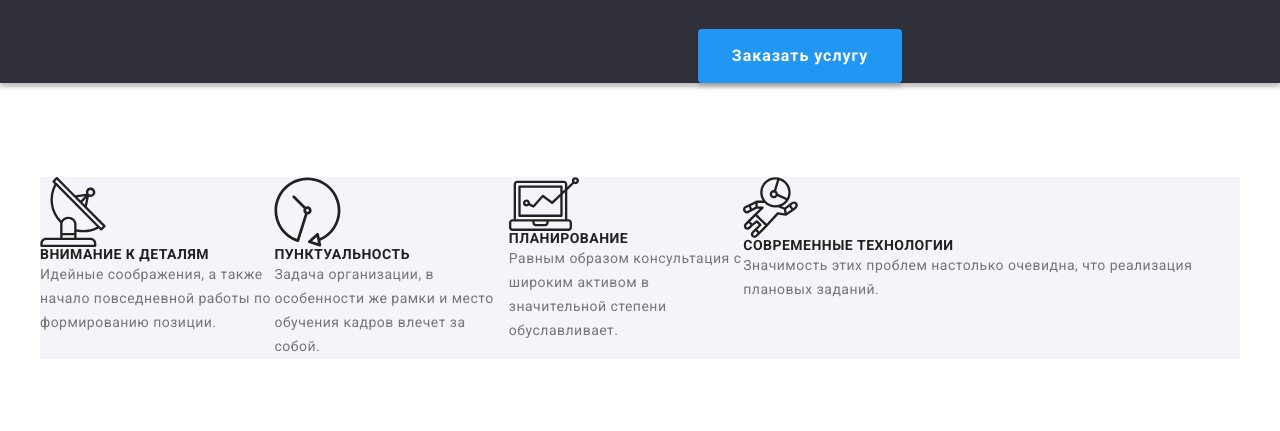
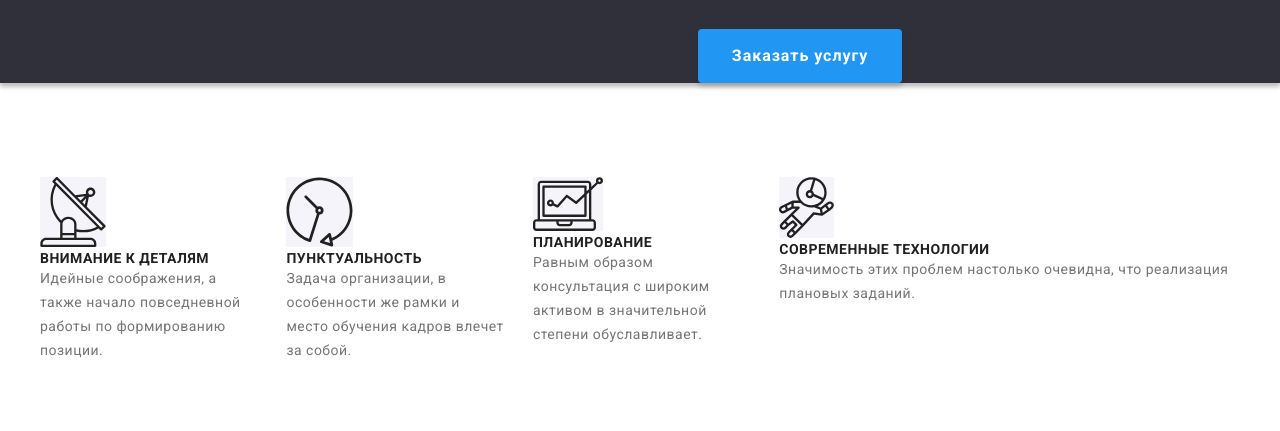
Before and after one commit to HannaNovikova/goit-markup-hw-03, a plain HTML site: page index.html in a window 1280 px wide. Shown: the part 217-648 px from the top of the page. Drawn offline with nearby package versions, Linux system fonts and the light colour scheme.

Commit message:
Update styles.css

```diff
--- a/css/styles.css
+++ b/css/styles.css
@@ -232,8 +232,8 @@ p {
   width: 278px;
 }
 
-img {
-  display: block;
+.benefits .item.item:not(:last-child) {
+  margin-right: 29px;
 }
 
 .title {
@@ -269,6 +269,11 @@ img {
   font-weight: 400;
   font-size: 14px;
   line-height: 1.71;
+}
+
+.container .business {
+  display: flex;
+  margin-top: 50px;
 }
 
 .business-title:hover {
@@ -309,7 +314,7 @@ img {
   line-height: 1.19;
 }
 
-.section {
+.container .section-team {
   background-color: var(--primary-background-color);
 }
 
```
